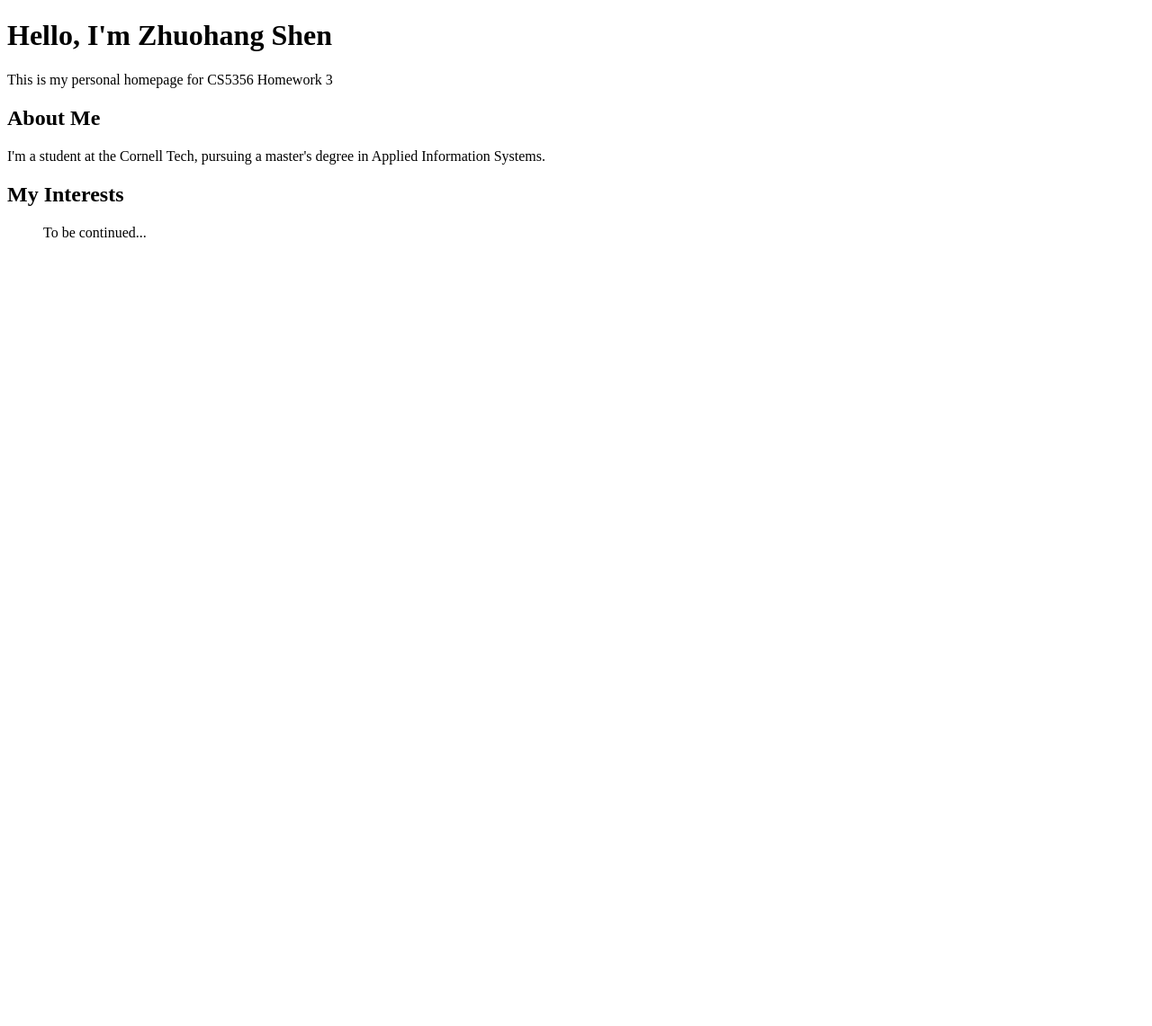
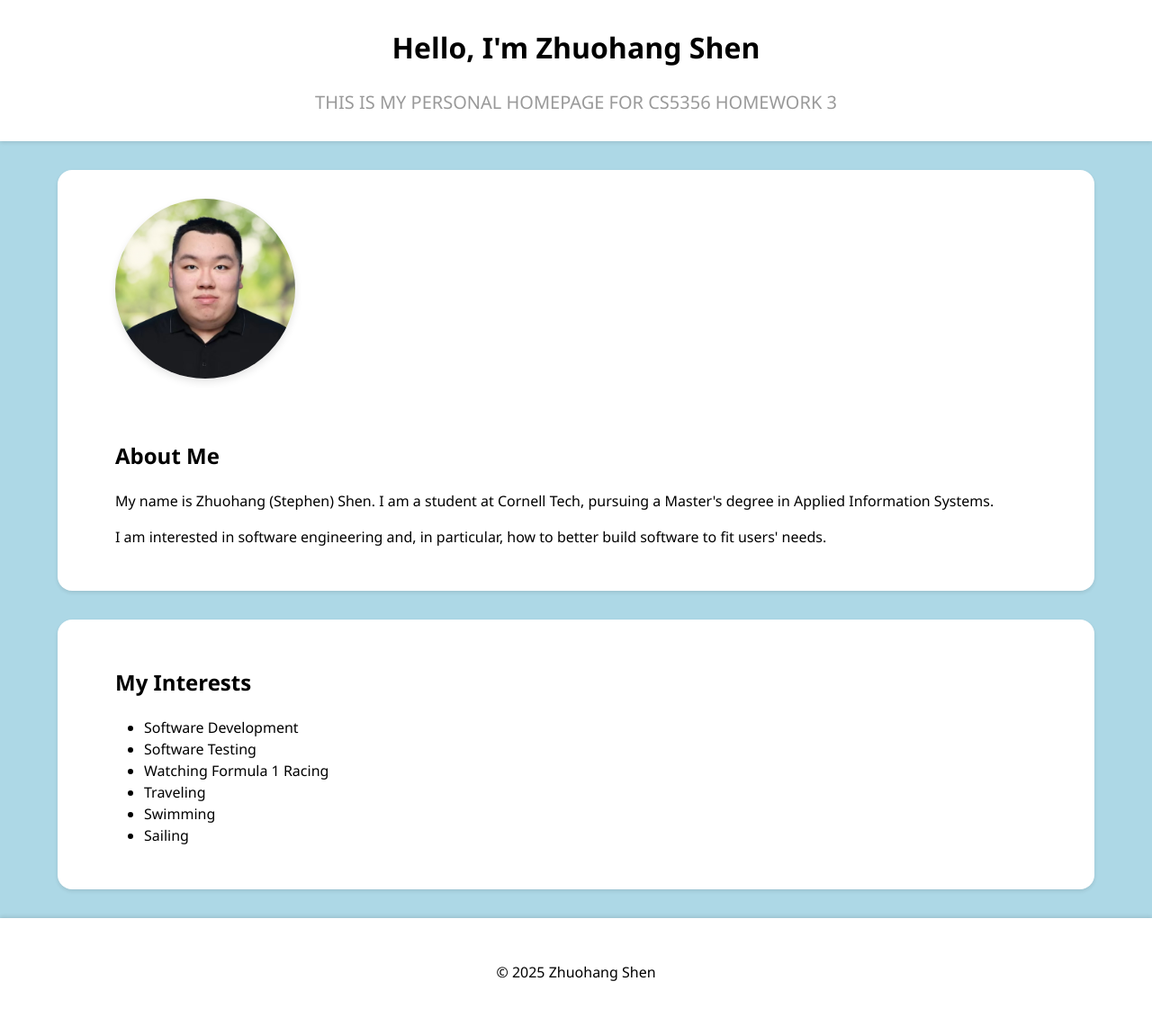
Before and after one commit to Stephen0512/cs5356-hw3, a plain HTML site: page index.html in a window 1280 px wide. Shown: the whole page at 90% size. Before the commit the page ends 800 px from the top, so only its background shows below. Drawn offline with Linux system fonts and the light colour scheme.

Commit message:
First draft of the homepage (until Q5)

```diff
--- a/index.html
+++ b/index.html
@@ -2,16 +2,42 @@
 <html lang="en">
 <head>
     <meta charset="utf-8" />
+    <meta name="viewport" content="width=device-width, initial-scale=1.0" />
     <title>Zhuohang's Personal Homepage</title>
+    <link rel="stylesheet" href="style.css" />
 </head>
+
 <body>
-    <h1>Hello, I'm Zhuohang Shen</h1>
-    <p>This is my personal homepage for CS5356 Homework 3</p>
-    <h2>About Me</h2>
-    <p>I'm a student at the Cornell Tech, pursuing a master's degree in Applied Information Systems.</p>
-    <h2>My Interests</h2>
-    <ul>
-        To be continued...
-    </ul>
+    <header>
+        <h1>Hello, I'm Zhuohang Shen</h1>
+        <p class="subtitle">This is my personal homepage for CS5356 Homework 3</p>
+    </header>
+
+    <main>
+        <section class="profile-section">
+            <img src="./images/Profile_Picture.jpg" alt="A picture of me" class="profile-image" />
+            <div class="about-content">
+                <h2>About Me</h2>
+                <p>My name is Zhuohang (Stephen) Shen. I am a student at Cornell Tech, pursuing a Master's degree in Applied Information Systems.</p>
+                <p>I am interested in software engineering and, in particular, how to better build software to fit users' needs.</p>
+            </div>
+        </section>
+
+        <section class="interests-section">
+            <h2>My Interests</h2>
+            <ul>
+                <li>Software Development</li>
+                <li>Software Testing</li>
+                <li>Watching Formula 1 Racing</li>
+                <li>Traveling</li>
+                <li>Swimming</li>
+                <li>Sailing</li>
+            </ul>
+        </section>
+    </main>
+
+    <footer>
+        <p>© 2025 Zhuohang Shen</p>
+    </footer>
 </body>
 </html>
--- /dev/null
+++ b/style.css
@@ -0,0 +1,79 @@
+/* styles.css */
+/* Basic body styles - sets up the main container for the entire page */
+body {
+    margin: 0;
+    font-family: 'Segoe UI';
+    line-height: 1.5;
+    color: black;
+    background-color: lightblue;
+}
+
+header, main, footer {
+    padding: 2rem;
+    max-width: 1512px;  /* Maximum width provided in the homework instructions */
+    margin: 0 auto;  /* Center the content horizontally with no top and bottom margin */
+}
+
+header {
+    text-align: center;
+    background-color: white;
+    box-shadow: 0 2px 4px rgba(0,0,0,0.1);
+    padding: 0.5rem 1rem;  /* 0.5rem top and bottom, 1rem left and right */
+}
+
+.subtitle {
+    color: gray;
+    font-size: 1.25rem;
+    font-weight: 300;
+    text-transform: uppercase;
+    opacity: 0.8;
+}
+
+main {
+    padding: 2rem 4rem;
+    /* Use flexbox to align the sections in a column */
+    display: flex;
+    flex-direction: column;
+    gap: 2rem;  /* 2rem gap between sections for consistency */
+}
+
+section {
+    padding: 2rem 4rem;
+    background: white;
+    border-radius: 16px;
+    box-shadow: 0 2px 4px rgba(0,0,0,0.1);
+}
+
+.profile-section {
+    align-items: center;
+    /* Use flexbox for the profile section */
+    display: flex;
+    flex-direction: row;
+    gap: 3rem;
+    /* Wrap the profile image and content on smaller screens */
+    flex-wrap: wrap;
+}
+
+.profile-image {
+    /* Make the profile image square and smaller */
+    width: 200px;
+    height: 200px;
+    object-fit: cover;
+    border-radius: 50%;
+    box-shadow: 0 4px 8px rgba(0,0,0,0.1);
+}
+
+.about-content {
+    flex-grow: 1;
+    min-width: 300px;
+}
+
+.interests-section ul {
+    padding-left: 2rem;
+}
+
+footer {
+    text-align: center;
+    background-color: white;
+    box-shadow: 0 -2px 4px rgba(0,0,0,0.1);
+}
```
Also changed, not shown: images/Profile_Picture.jpg (added).
